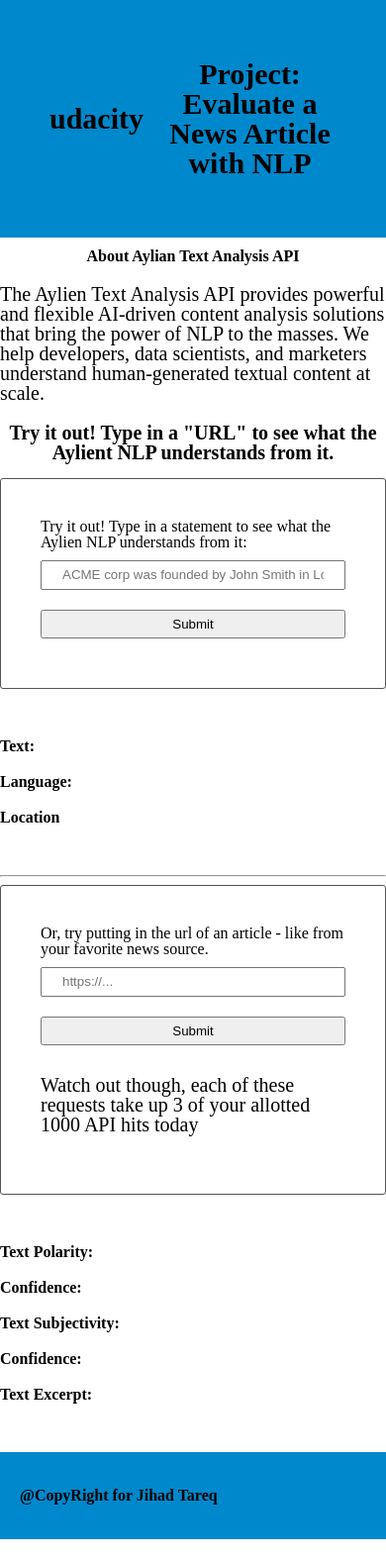
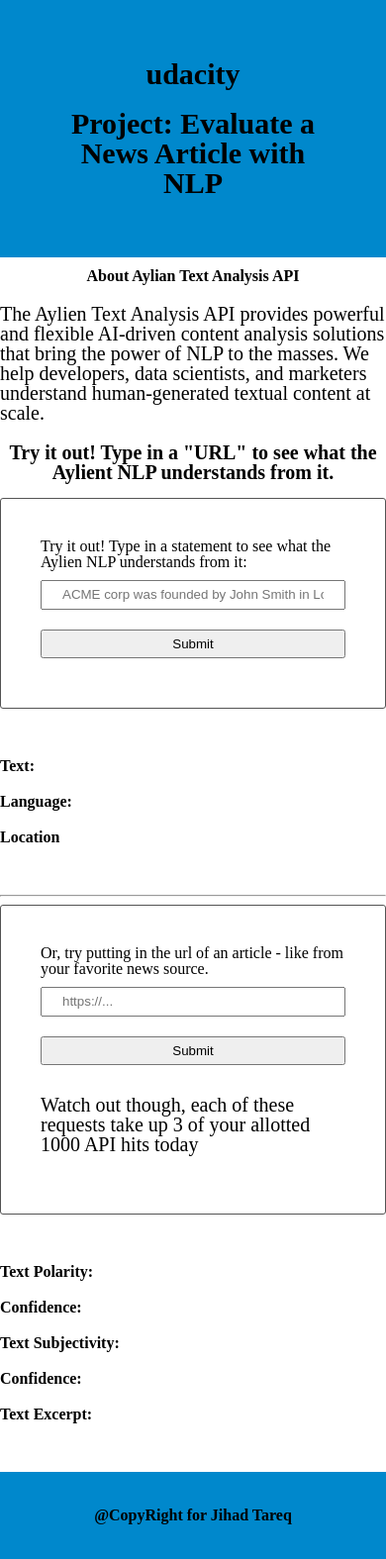
Before and after one commit to jihadtareq/NLP-Udacity, a website built with webpack: page src/client/views/index.html in a window 390 px wide. Shown: the whole page at 99% size. Built offline with nearby package versions, Linux system fonts and the light colour scheme.

Commit message:
responsive

```diff
--- a/src/client/styles/footer.scss
+++ b/src/client/styles/footer.scss
@@ -1,6 +1,7 @@
 footer.ft{
     display: flex;
     background-color:#0088cc;
+    justify-content: center;
     padding: 20px;
     font-size: 100%;
 	font: inherit;
@@ -9,3 +10,14 @@
      font-weight: bold;
     }
 }
+//phone
+@media only screen and (max-width: 767px) {
+}
+
+// tablet
+@media only screen and (max-width: 1000px) {
+}
+
+// desktop
+@media only screen and (min-width: 1001px) {
+}
--- a/src/client/styles/header.scss
+++ b/src/client/styles/header.scss
@@ -1,6 +1,7 @@
 header {
     display: flex;
     justify-content: space-evenly;
+    flex-direction: column;
     padding: 50px 40px;
     background-color:#0088cc;
     align-items: center;
@@ -12,3 +13,14 @@
      }
 
 }
+//phone
+@media only screen and (max-width: 767px) {
+}
+
+// tablet
+@media only screen and (max-width: 1000px) {
+}
+
+// desktop
+@media only screen and (min-width: 1001px) {
+}
```
Also changed, not shown: src/client/styles/form.scss (+11 -0 lines), src/client/styles/resets.scss (+12 -0 lines).
